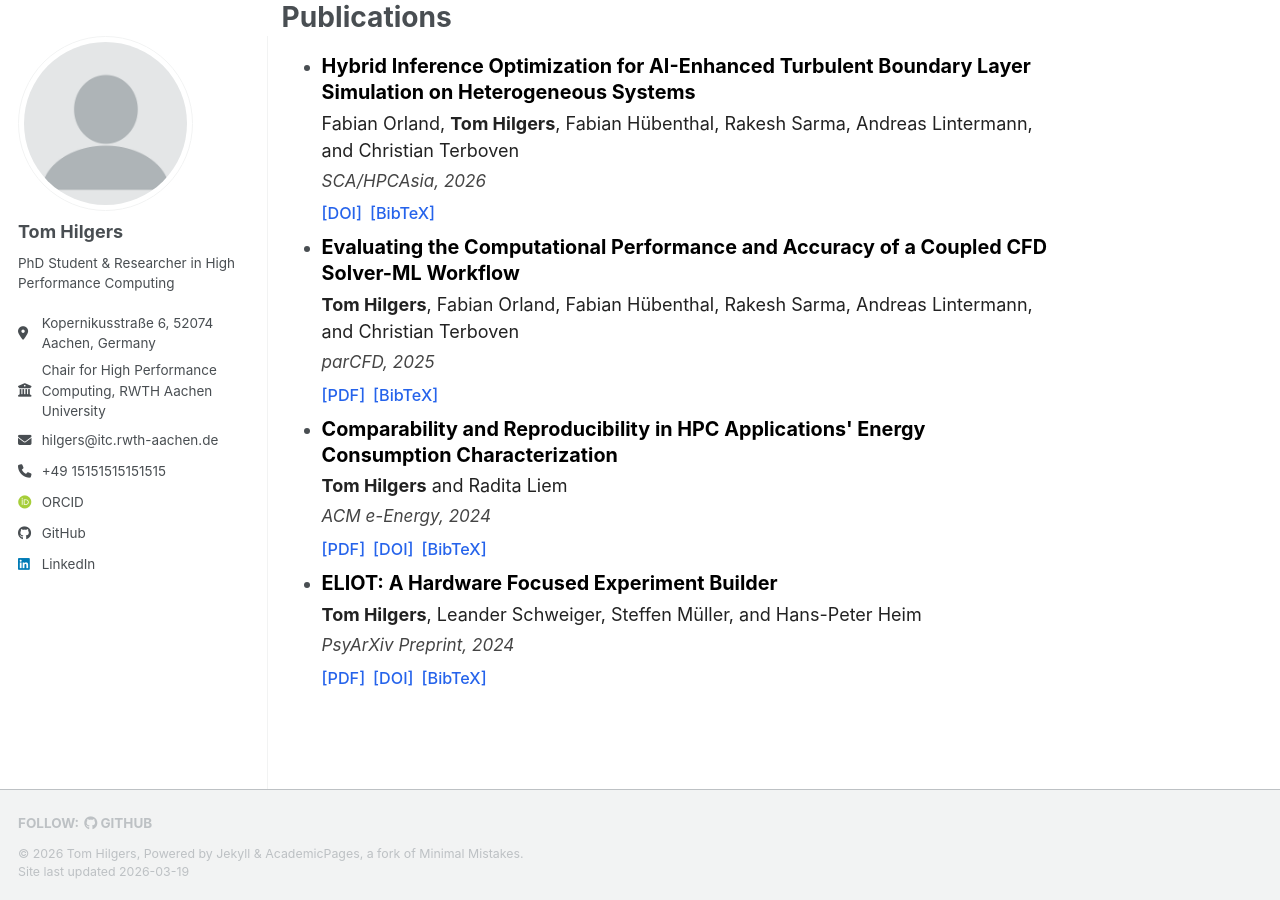
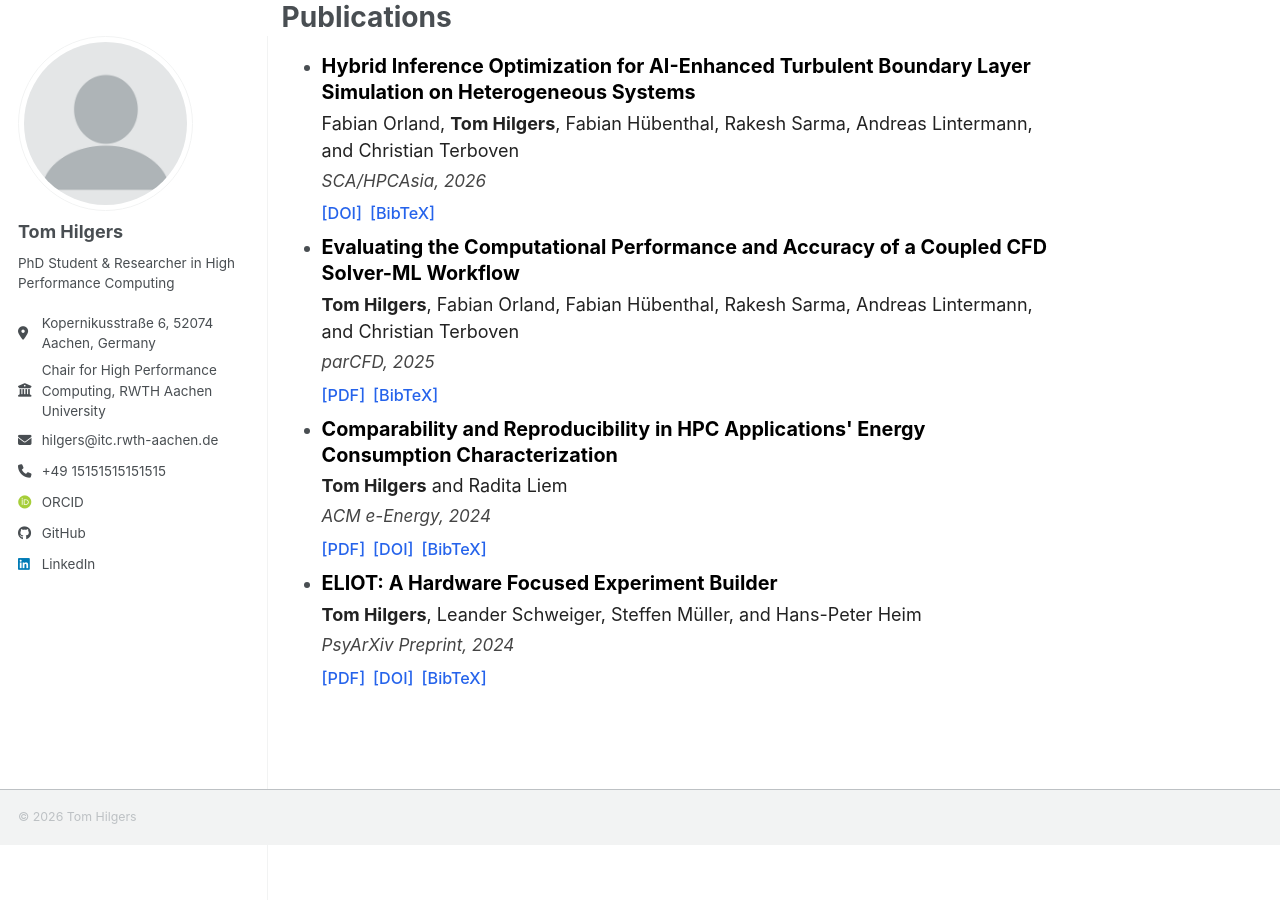
Before and after one commit to tomhilgers/tomhilgers.github.io, a Jekyll site: the page built from _pages/about.md, in a window 1280 px wide and 900 px high, scrolled down 1073 px. Built offline with Jekyll 4.4.1, drawn with Linux system fonts in a browser that asks for light colours; some web fonts are replaced; a script bundle is joined from its source files by our own code; library files that are not in the unit come from our copies; after the commit the page ends 1918 px from its top, so only the background shows below that.

Commit message:
Update footer.html

```diff
--- a/_includes/footer.html
+++ b/_includes/footer.html
@@ -1,6 +1,6 @@
 {% include base_path %}
 
-{% if site.author.github or site.author.bitbucket or site.atom_feed.hide != true %}
+{% if false == true and site.author.github or site.author.bitbucket or site.atom_feed.hide != true %}
 <div class="page__footer-follow">
   <ul class="social-icons">
     {% if site.data.ui-text[site.locale].follow_label %}
@@ -20,6 +20,6 @@
 {% endif %}
 
 <div class="page__footer-copyright">
-  &copy; {{ site.time | date: '%Y' }} {{ site.name | default: site.title }}, {{ site.data.ui-text[site.locale].powered_by | default: "Powered by" }} <a href="https://jekyllrb.com" rel="nofollow">Jekyll</a> &amp; <a href="https://github.com/academicpages/academicpages.github.io">AcademicPages</a>, a fork of <a href="https://mademistakes.com/work/minimal-mistakes-jekyll-theme/" rel="nofollow">Minimal Mistakes</a>.<br />
-  Site last updated {{ "now" | date: '%Y-%m-%d' }}
+  &copy; {{ site.time | date: '%Y' }} {{ site.name | default: site.title }} <!--, {{ site.data.ui-text[site.locale].powered_by | default: "Powered by" }} <a href="https://jekyllrb.com" rel="nofollow">Jekyll</a> &amp; <a href="https://github.com/academicpages/academicpages.github.io">AcademicPages</a>, a fork of <a href="https://mademistakes.com/work/minimal-mistakes-jekyll-theme/" rel="nofollow">Minimal Mistakes</a>.<br /> -->
+  <!--Site last updated {{ "now" | date: '%Y-%m-%d' }}-->
 </div>
```
